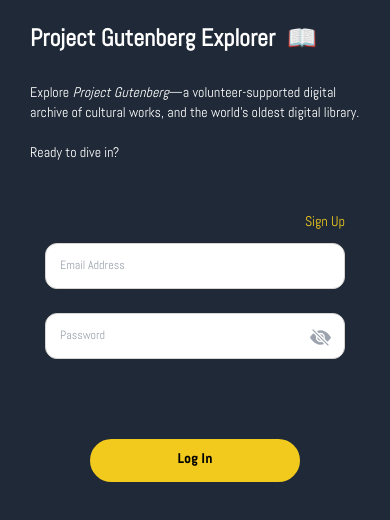
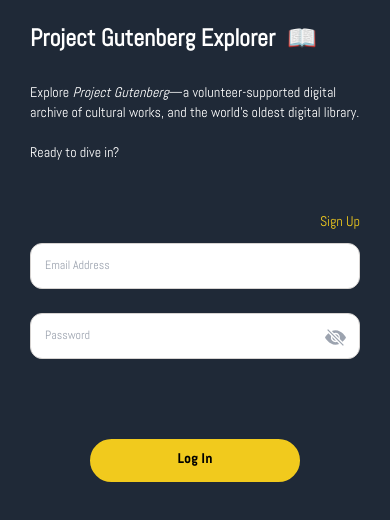
Before and after one commit to oliverterrell/gutenberg-explorer, a Next.js app: page /auth in a window 390 px wide. Shown: the top 520 px of the page. Built offline with nearby package versions, Linux system fonts and the light colour scheme; no server answers; the database is empty.

Commit message:
mobile styles

```diff
--- a/src/app/auth/page.tsx
+++ b/src/app/auth/page.tsx
@@ -94,7 +94,7 @@ export default function Page() {
   return (
     <div
       key={`auth-page-ui`}
-      className={`relative mx-auto flex w-[300px] flex-col items-center justify-center p-3 md:-top-20 md:my-auto md:max-h-[62dvh] md:w-full`}
+      className={`relative mx-auto flex w-[330px] flex-col items-center justify-center p-3 md:-top-20 md:my-auto md:max-h-[62dvh] md:w-full`}
     >
       <div className={`flex w-[330px] flex-col items-start justify-center text-white md:w-[400px]`}>
         <h1 className={`my-3 text-2xl font-semibold md:text-3xl`}>Project Gutenberg Explorer&ensp;📖</h1>
@@ -107,7 +107,7 @@ export default function Page() {
         </h3>
       </div>
 
-      <div className={`flex w-[300px] flex-row justify-end pb-2 will-change-transform md:w-[400px]`}>
+      <div className={`flex w-[330px] flex-row justify-end pb-2 will-change-transform md:w-[400px]`}>
         <Button
           type={ButtonType.LINK}
           onClick={() => setIsRegistration(!isRegistration)}
@@ -119,7 +119,7 @@ export default function Page() {
       <LayoutGroup>
         <div className={`flex-page-full flex-col`}>
           <motion.div layout className={'flex-page-full justify-between gap-y-6 md:justify-start'}>
-            <motion.div layout className={`flex w-[300px] flex-col items-start gap-y-6 md:w-[400px]`}>
+            <motion.div layout className={`flex w-[330px] flex-col items-start gap-y-6 md:w-[400px]`}>
               {isRegistration ? (
                 <motion.div
                   initial={{ opacity: 0 }}
```
